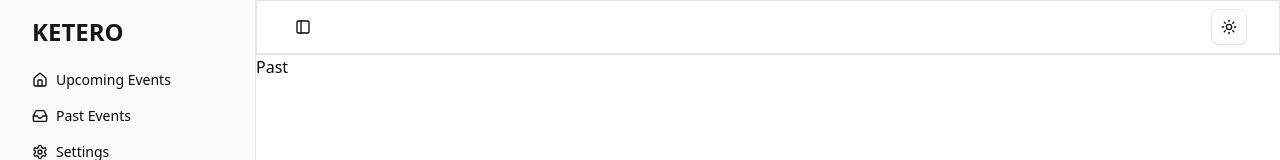
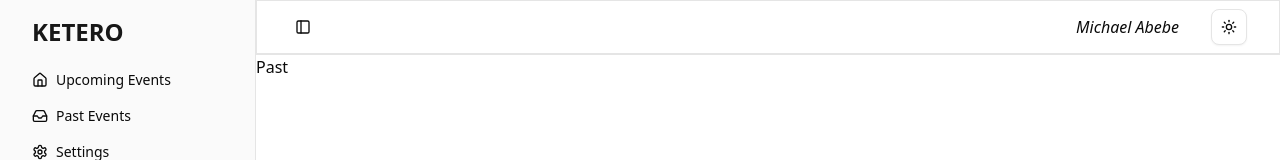
Before and after one commit to mavincci/fs_ketero, a Next.js app: page /dashboard/past in a window 1280 px wide. Shown: the top 160 px of the page. Built offline with nearby package versions, Linux system fonts and the light colour scheme.

Commit message:
Account name

```diff
--- a/src/components/app-bar.tsx
+++ b/src/components/app-bar.tsx
@@ -6,7 +6,10 @@ export const AppBar = () => {
   return (
     <div className="flex flex-row justify-between items-center px-8 py-2 border border-b-2">
       <SidebarTrigger />
-      <ThemeSwitcher />
+      <div className='flex items-center gap-8'>
+        <span className='italic'>Michael Abebe</span>
+        <ThemeSwitcher />
+      </div>
     </div>
   );
 };
```
